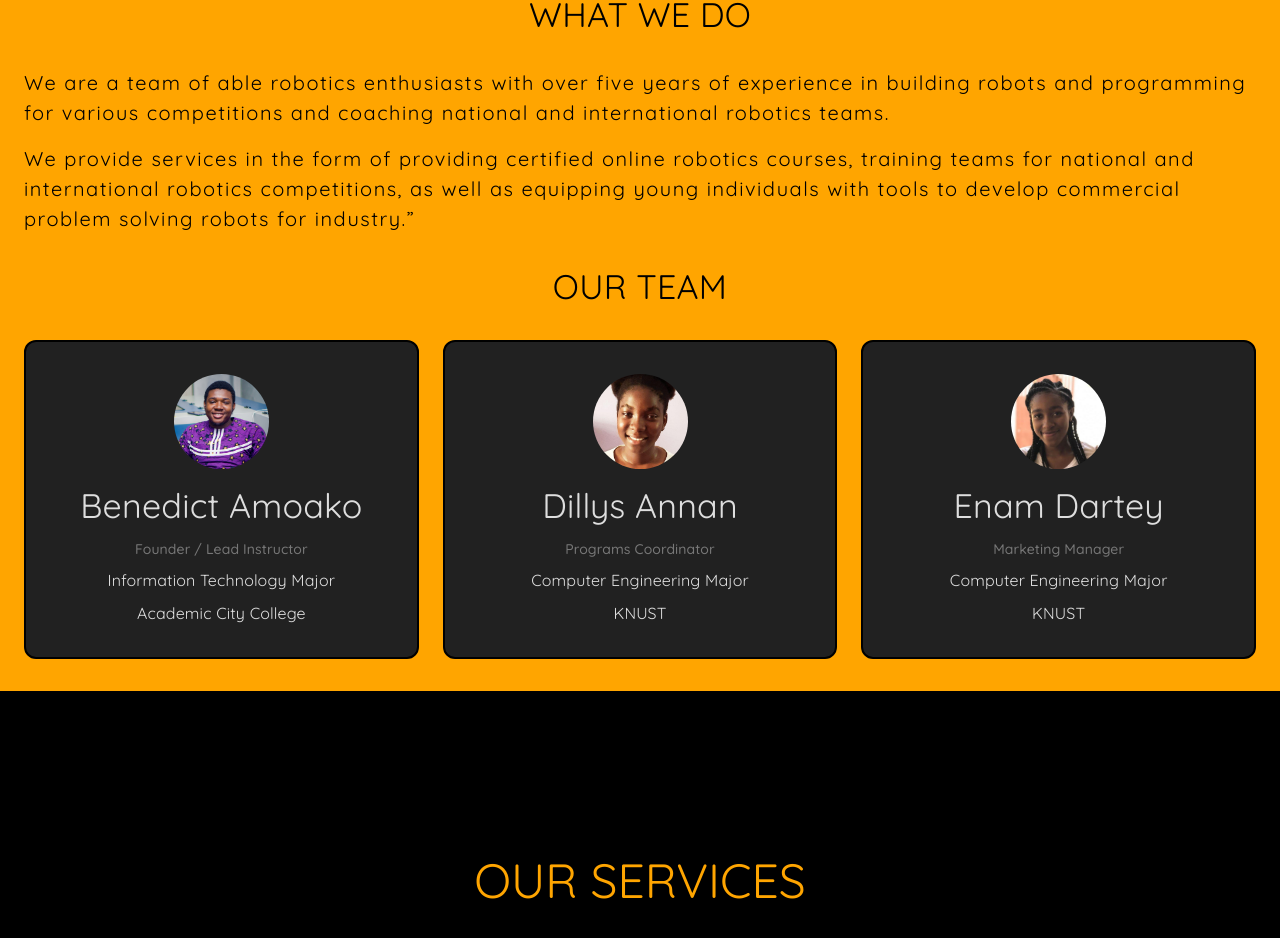
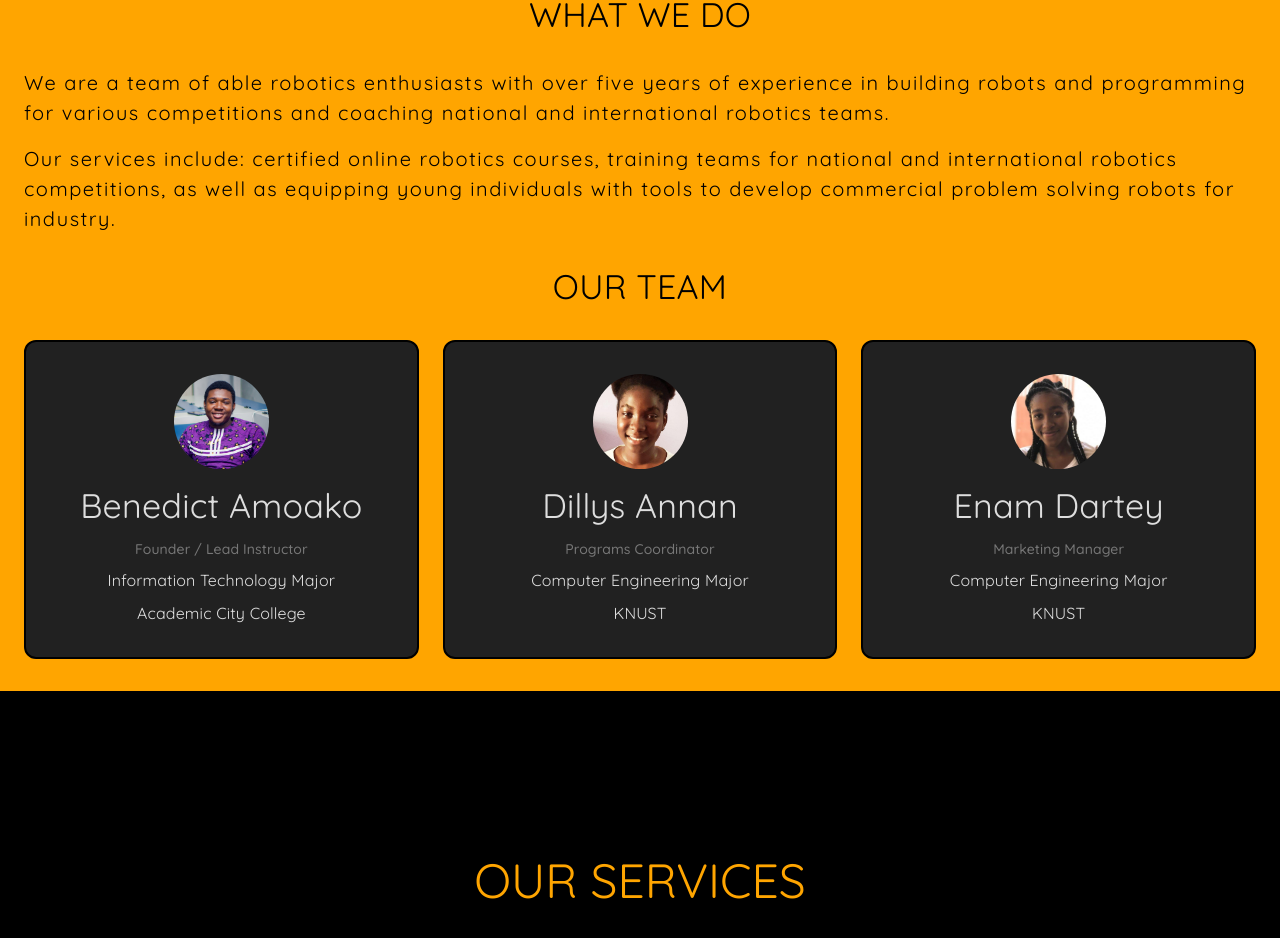
Before and after one commit to stanleyHayes/rotech-academy, a React (Create React App) app: page / in a window 1280 px wide. Shown: the part 1234-2172 px from the top of the page. Built offline with nearby package versions, Linux system fonts and the light colour scheme.

Commit message:
What we do text updated

```diff
--- a/src/pages/home/HomePage.js
+++ b/src/pages/home/HomePage.js
@@ -89,9 +89,9 @@ function HomePage() {
                         </Typography>
 
                         <Typography className={classes.service} gutterBottom={true} variant="body1">
-                            We provide services in the form of providing certified online robotics courses, training
-                            teams for national and international robotics competitions, as well as equipping young individuals
-                            with tools to develop commercial problem solving robots for industry.”
+                            Our services include: certified online robotics courses, training teams for national and
+                            international robotics competitions, as well as equipping young individuals with tools to
+                            develop commercial problem solving robots for industry.
                         </Typography>
 
                         <Typography align="center" className={classes.header} variant="h4">OUR TEAM</Typography>
```
